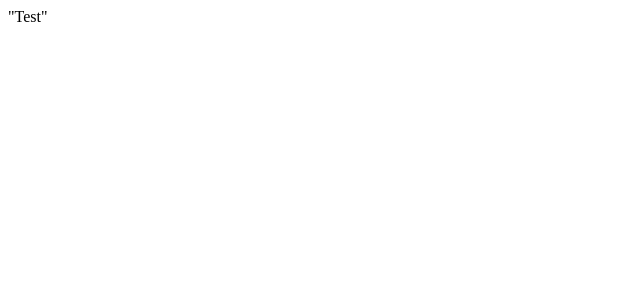
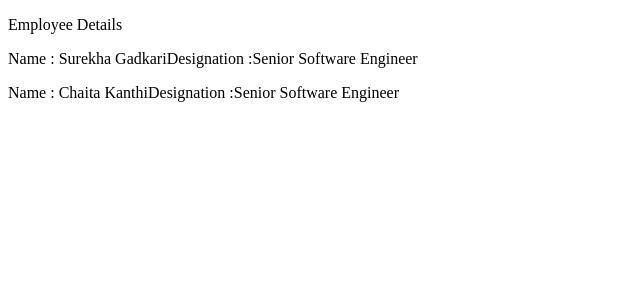
Before and after one commit to surekhag/reactwebpackntsKendoUi, a React app: page / in a window 1280 px wide. Shown: the top 300 px of the page, without its empty margins (0-640 px from the left). Built offline with nearby package versions, Linux system fonts and the light colour scheme; the HTML template or start-up script is replaced by a standard one.

Commit message:
Added ts comps

```diff
--- a/src/Components/EmployeeDetails.tsx
+++ b/src/Components/EmployeeDetails.tsx
@@ -1,9 +1,24 @@
 import React from 'react'
 import employeeData from "../Configs/EmpData.json"
+// const  styles =  require("../Styles/EmployeeDetails.css");
+
 const EmployeeDetails = (): JSX.Element => {
-    console.log("employeeData", employeeData.employeeData)
-    // const {employeeData}: [] =  employeeData;
-    return <>"Test"</>
+    // console.log("employeeData test", employeeData.employeeData)
+    const { empInfo } = employeeData;
+    return <div>
+        <p>Employee Details</p>
+        {empInfo && empInfo.map((item: object) => {
+            console.log("item", item)
+            // const
+            return <div>
+                <p>
+                    <span>Name :</span> <span></span> { item.name}
+                    <span className={"styles.desn"}>Designation :</span>{item && item.designation}
+                </p>
+            </div>
+
+        })}
+    </div>
 }
 
 export default EmployeeDetails;
--- a/src/Configs/EmpData.json
+++ b/src/Configs/EmpData.json
@@ -1,5 +1,5 @@
 {
-        "employeeData":
+        "empInfo":
 
             [
                 {
--- /dev/null
+++ b/src/Styles/EmployeeDetails.css
@@ -0,0 +1,5 @@
+
+
+.desn {
+    padding-left: 15px;
+}
```
Also changed, not shown: webpack.config.ts (+15 -0 lines).
